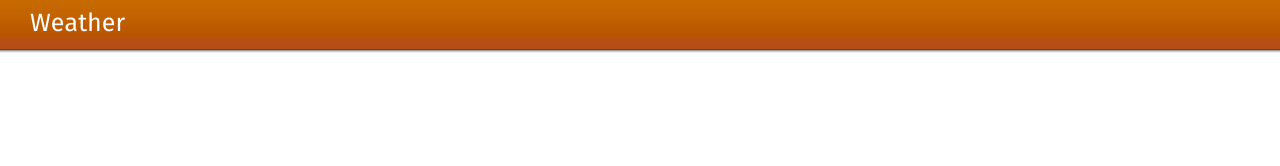
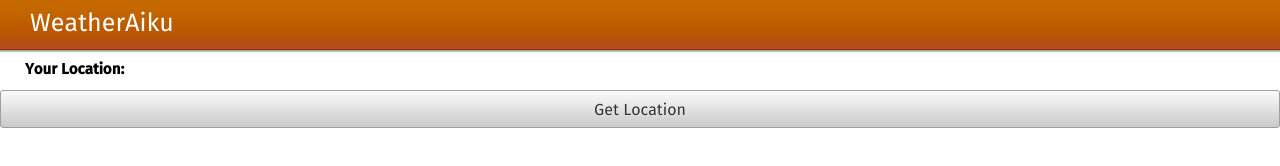
Before and after one commit to ma3574/WeatherAiku, a plain HTML site: page index.html in a window 1280 px wide. Drawn offline with Linux system fonts and the light colour scheme.

Commit message:
User location can be retrieved

```diff
--- a/index.html
+++ b/index.html
@@ -8,6 +8,7 @@
 	    <link rel="stylesheet" type="text/css" href="css/headers.css">
 	    <link rel="stylesheet" type="text/css" href="css/buttons.css">
 	    <link rel="stylesheet" type="text/css" href="css/toolbars.css">
+	    <script type="text/javascript" src="js/locate.js"></script>
 		<title> WeatherAiku </title>
 		<!-- CSS imports -->
 	</head>
@@ -16,9 +17,19 @@
     <section role="region">
         <header>
             <h1>
-                Weather
+                WeatherAiku
             </h1>
         </header>
+    </section>
+    <section role="region">
+    	<h1 style="text-indent:25px;">
+    		Your Location:
+    	</h1>
+    	<button id="location" onclick="getLocation()">Get Location</button>
+    	<h2 style="text-indent:30px;">
+			<div id="location-display">
+			</div>
+    	</h2>
     </section>
 	</body>
 
--- /dev/null
+++ b/js/locate.js
@@ -0,0 +1,32 @@
+/*
+	Used to find the user's lat and long
+*/
+
+function getLocation(){
+	var location = document.querySelector('#location');
+		locationDisplay = document.querySelector('#location-display');
+
+	navigator.geolocation.getCurrentPosition(function(position) {
+  		locationDisplay.innerHTML =
+  			"<p>Latitude: " + position.coords.latitude +
+  			"</p><p>Longitude: " + position.coords.longitude + "</p>";
+	});
+
+
+}
+
+/*
+var geolocation = document.querySelector("#geolocation"),
+        geolocationDisplay = document.querySelector("#geolocation-display");
+    if (geolocation && geolocationDisplay) {
+        geolocation.onclick = function () {
+            navigator.geolocation.getCurrentPosition(function (position) {
+                geolocationDisplay.innerHTML = "<strong>Latitude:</strong> " + position.coords.latitude + ", <strong>Longitude:</strong> " + position.coords.longitude;
+                geolocationDisplay.style.display = "block";
+            },
+            function (position) {
+                geolocationDisplay.innerHTML = "Failed to get your current location";
+                geolocationDisplay.style.display = "block";
+            });
+        };
+    }*/
```
